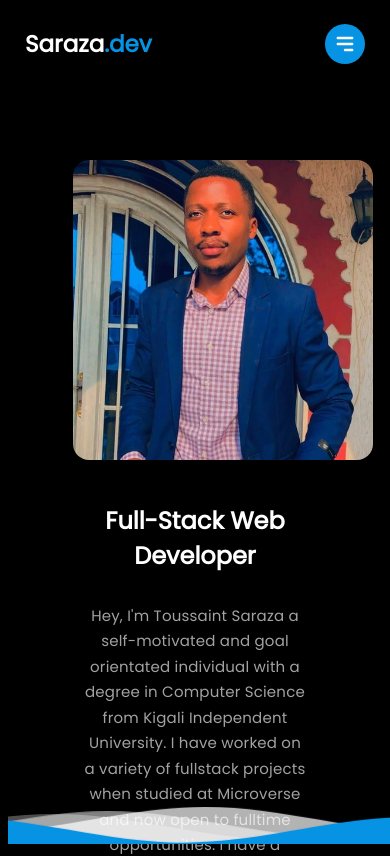
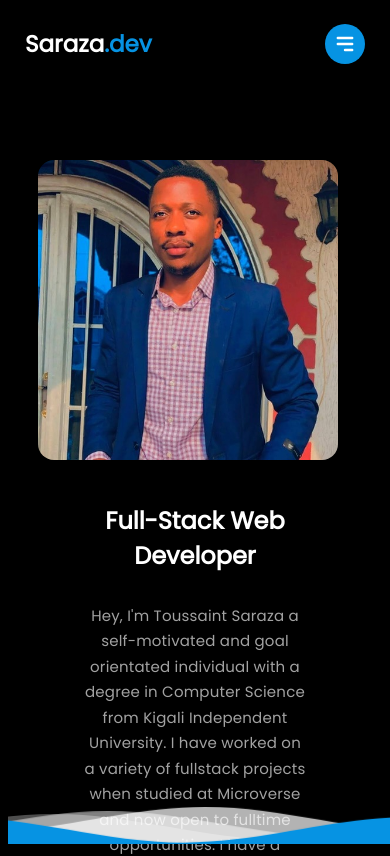
Before and after one commit to sarazaToussaint/Saraza-dev, a React (Create React App) app: page /About in a window 390 px wide. Shown: the top 856 px of the page. Built offline with nearby package versions, Linux system fonts and the light colour scheme.

Commit message:
Add responsiveness for the about page

```diff
--- a/src/App.css
+++ b/src/App.css
@@ -399,4 +399,8 @@ button {
   .btn {
     margin-bottom: 2.5rem;
   }
+
+  .dev-img {
+    margin-left: -35px;
+  }
 }
```
